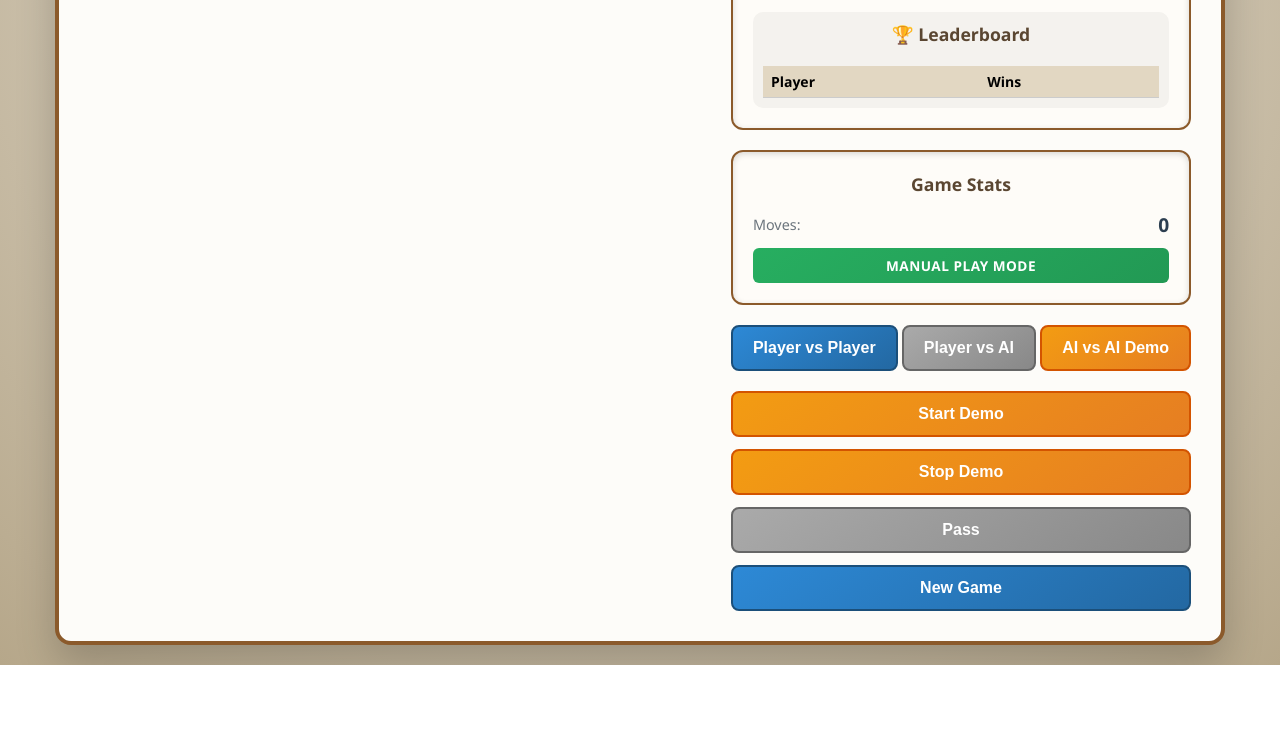
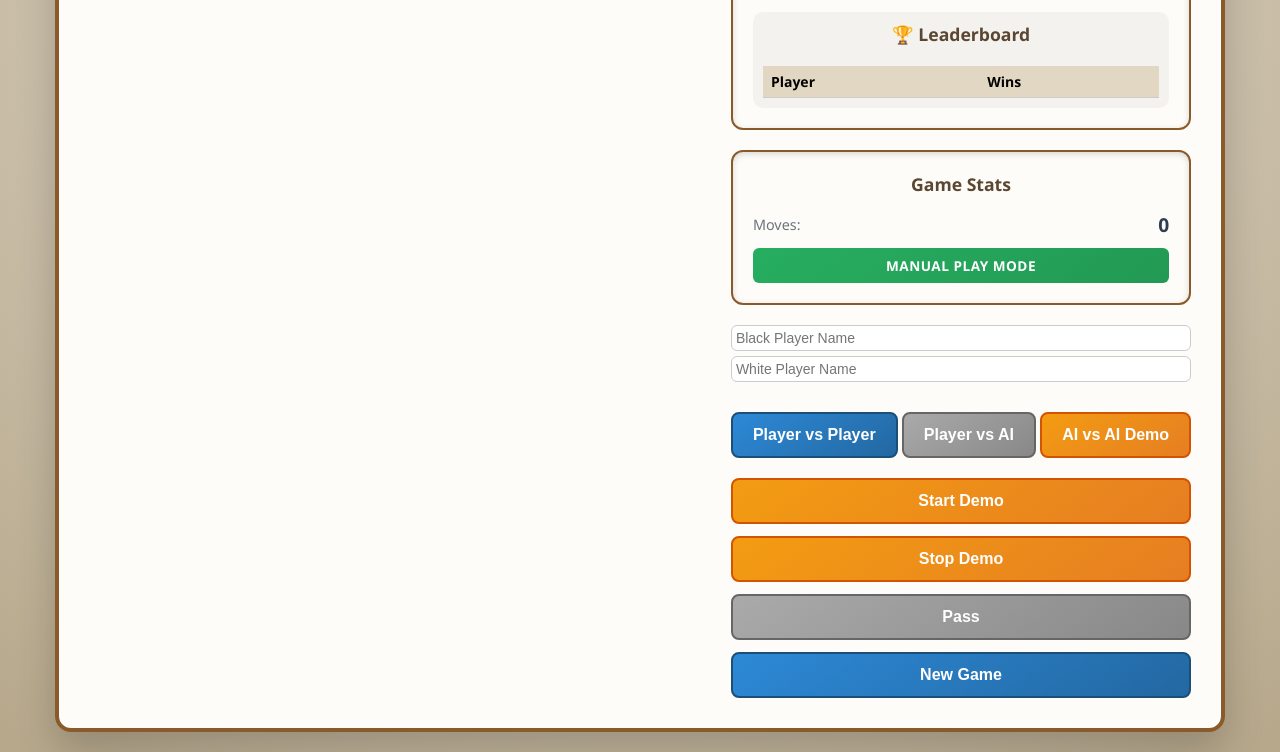
Before and after one commit to J72003/We-Have-Nothing, a website built with Vite: page index.html in a window 1280 px wide. Shown: the part 788-1540 px from the top of the page. Before the commit the page ends 1453 px from the top, so only its background shows below. Built offline with nearby package versions, Linux system fonts and the light colour scheme; files whose address does not match are found by name.

Commit message:
Updated index.html

```diff
--- a/index.html
+++ b/index.html
@@ -147,6 +147,12 @@
         <div id="gameStatus" class="game-status playing">Manual Play Mode</div>
       </div>
 
+
+      <div class="player-inputs">
+        <input id="player1Name" placeholder="Black Player Name" />
+        <input id="player2Name" placeholder="White Player Name" />
+      </div>
+
       <div class="mode-buttons">
         <button id="pvpMode" class="btn btn-primary">Player vs Player</button>
         <button id="pveMode" class="btn btn-secondary">Player vs AI</button>
```
Also changed, not shown: dist/assets/index-BaOCOm9R.css (deleted), dist/assets/index-DbXNTZKq.js (deleted), dist/index.html (deleted).
